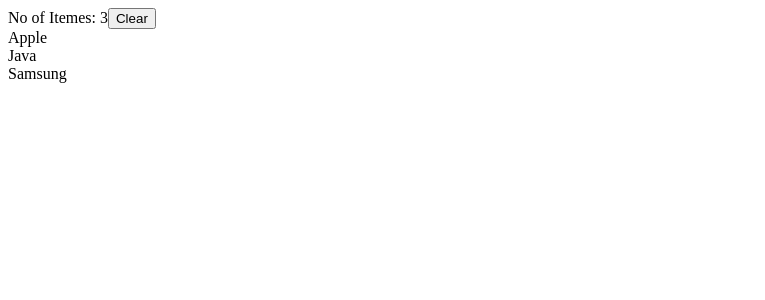
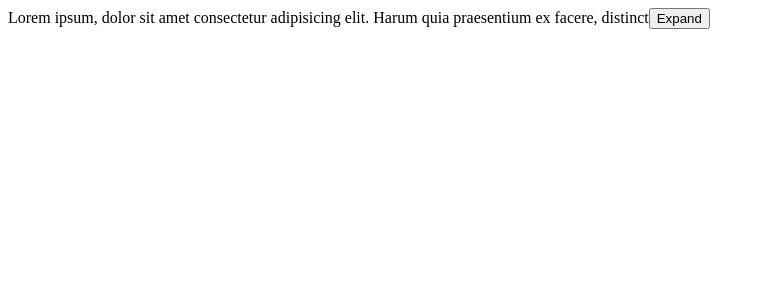
Before and after one commit to Karanfullstack/react-plus-typescript-1, a React (Vite) app: page / in a window 1280 px wide. Shown: the top 300 px of the page, without its empty margins (0-765 px from the left). Built offline with nearby package versions, Linux system fonts and the light colour scheme.

Commit message:
expanded excercise completed

```diff
--- a/src/App.tsx
+++ b/src/App.tsx
@@ -1,19 +1,21 @@
 import { useState } from "react";
-import Navbar from "./components/Navbar";
+import ExpandableText from "./components/ExpandableText";
 
 function App() {
-	const [cartItems, setCartItems] = useState<string[]>([
-		"Apple",
-		"Java",
-		"Samsung",
-	]);
 	return (
 		<div>
-			<Navbar cartItems={cartItems} onClick={() => setCartItems([])} />
-
-			{cartItems.map((item) => (
-				<div key={item}>{item}</div>
-			))}
+			<ExpandableText maxLength={100}>
+				Lorem ipsum, dolor sit amet consectetur adipisicing elit. Harum quia
+				praesentium ex facere, distinctio ullam reiciendis neque vel est,
+				recusandae delectus? Eos, expedita quidem itaque doloribus quo vero iure
+				cum. Lorem ipsum, dolor sit amet consectetur adipisicing elit. Harum
+				quia praesentium ex facere, distinctio ullam reiciendis neque vel est,
+				recusandae delectus? Eos, expedita quidem itaque doloribus quo vero iure
+				cum. Lorem ipsum, dolor sit amet consectetur adipisicing elit. Harum
+				quia praesentium ex facere, distinctio ullam reiciendis neque vel est,
+				recusandae delectus? Eos, expedita quidem itaque doloribus quo vero iure
+				cum....
+			</ExpandableText>
 		</div>
 	);
 }
--- /dev/null
+++ b/src/components/ExpandableText.tsx
@@ -0,0 +1,21 @@
+import React, { type ReactNode, useState } from "react";
+
+interface ExpandableTextProps {
+	children: string;
+	maxLength: number;
+}
+export default function ExpandableText({
+	children,
+	maxLength,
+}: ExpandableTextProps) {
+	const [isExpanded, setIsExpanded] = useState(false);
+	return (
+		<div>
+			{isExpanded ? children : children.slice(0, maxLength)}
+
+			<button onClick={() => setIsExpanded(!isExpanded)}>
+				{isExpanded ? "Less.." : "Expand"}
+			</button>
+		</div>
+	);
+}
```
